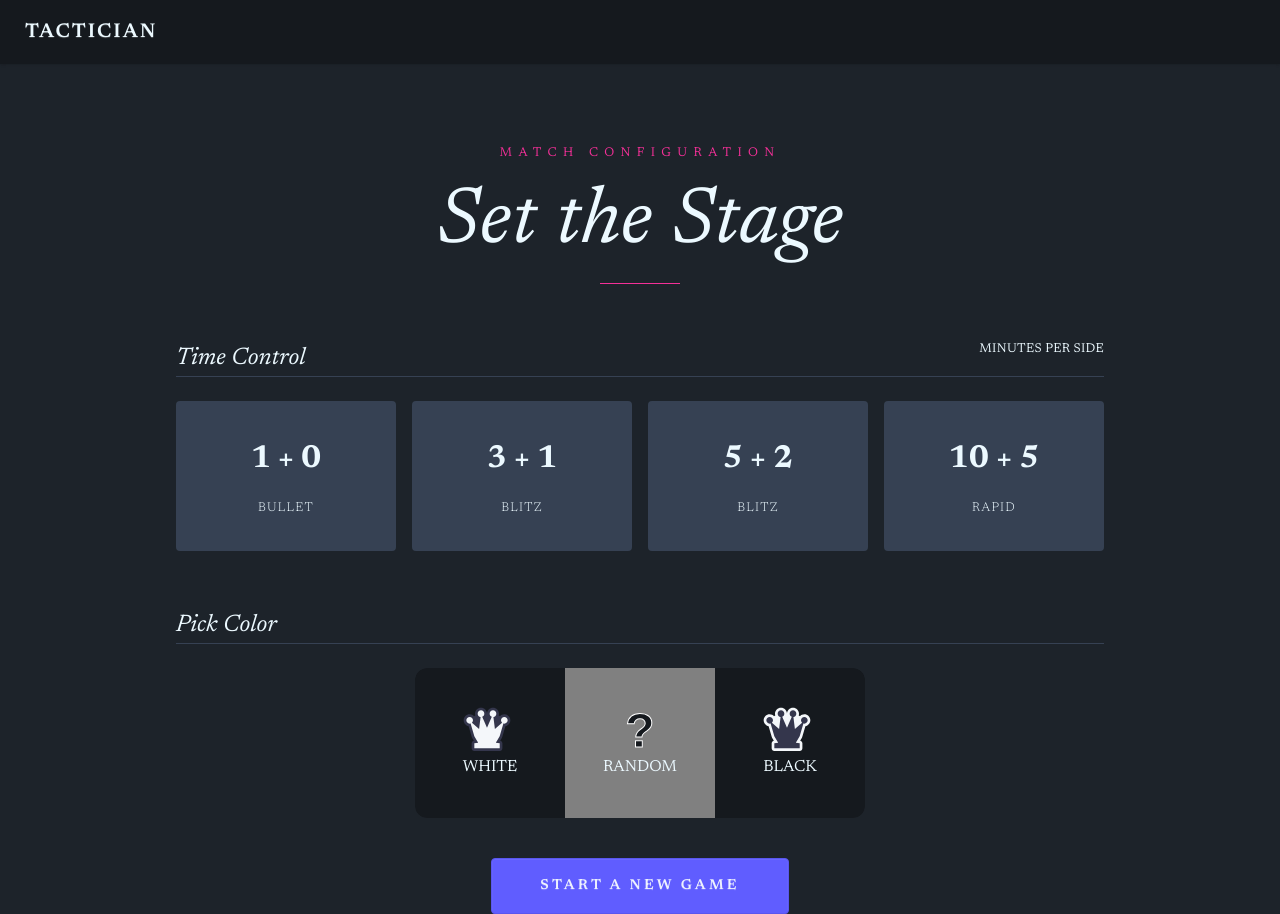
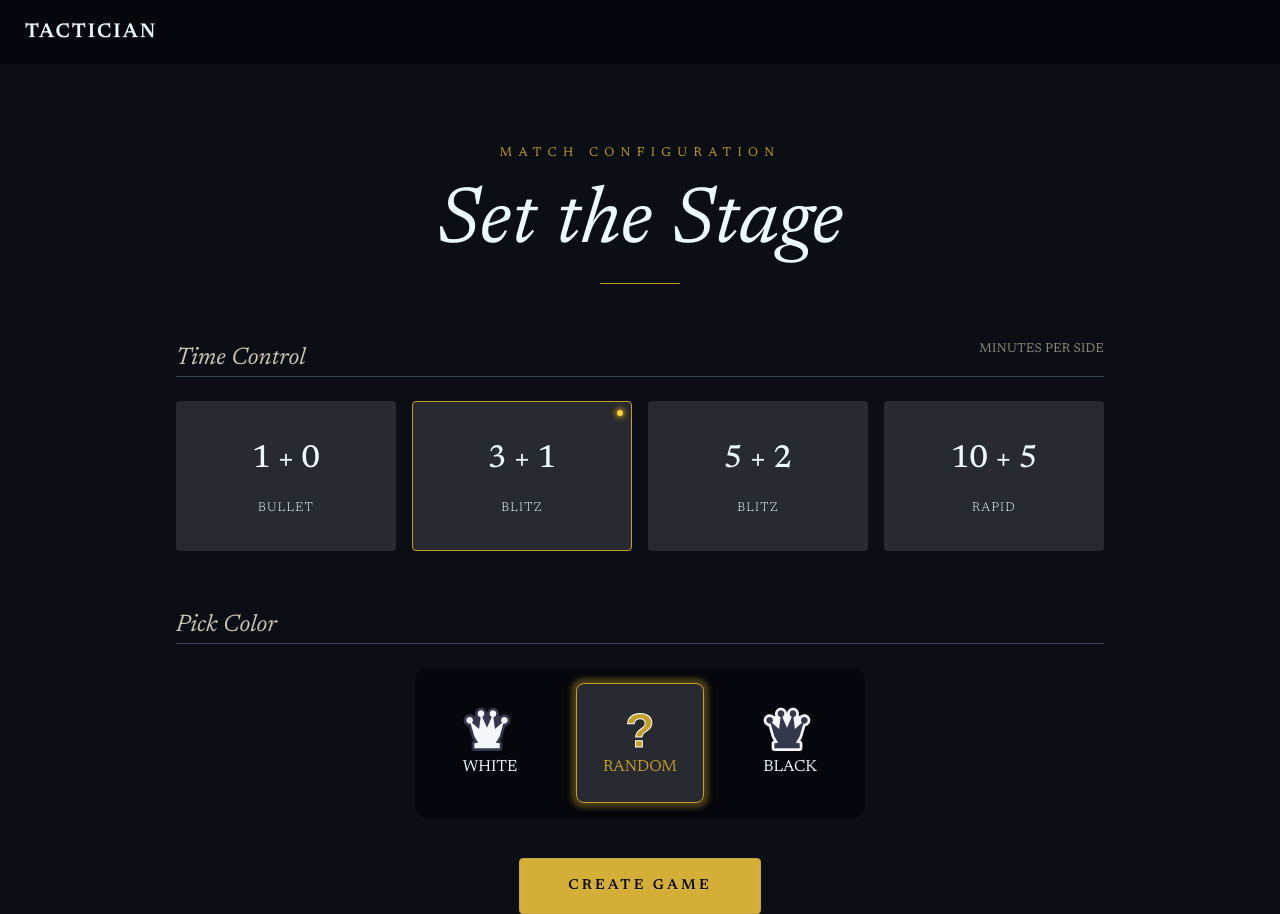
Before and after one commit to YashGadle/online-chess, a React (Vite) app in the folder frontend/: page /game-setup in a window 1280 px wide. Built offline with nearby package versions, Linux system fonts and the light colour scheme; a web font is replaced by a local one.

Commit message:
finish styles for game setup page

```diff
--- a/frontend/src/assets/QueenBlack.tsx
+++ b/frontend/src/assets/QueenBlack.tsx
@@ -1,8 +1,7 @@
-const QueenBlack = ({ color = "#34364C", size = 72 }: { color?: string, size?: number }) => (
+const QueenBlack = ({ color = "#F4F7FA", size = 72 }: { color?: string, size?: number }) => (
   <svg width={size} height={size} viewBox="0 0 72 72" fill="none" xmlns="http://www.w3.org/2000/svg">
-    <path fill="#F4F7FA" d="M18 10C18 10.9873 18.1588 11.9373 18.4523 12.8258L16.4779 13.752C14.841 12.0553 12.5438 11 10 11C5.02944 11 1 15.0294 1 20C1 24.4308 4.2018 28.1138 8.41791 28.8614L13.16 45.12C13.259 45.4594 13.4025 45.7842 13.5869 46.0858L16.32 50.5582L16.3032 50.5612C14.3925 50.8992 13 52.5597 13 54.5V62C13 64.2091 14.7909 66 17 66L55.0769 66C56.1378 66 57.1552 65.5786 57.9053 64.8284C58.6555 64.0783 59.0769 63.0609 59.0769 62V54.5C59.0769 52.5574 57.6813 50.8957 55.7679 50.5601L55.6875 50.546L58.4131 46.0858C58.5975 45.7842 58.741 45.4594 58.84 45.12L63.5821 28.8614C67.7982 28.1138 71 24.4308 71 20C71 15.0294 66.9706 11 62 11C59.453 11 57.1532 12.058 55.5159 13.7584L53.545 12.8339C53.8402 11.9431 54 10.9903 54 10C54 5.02944 49.9706 1 45 1C40.0294 1 36 5.02944 36 10C36 5.02944 31.9706 1 27 1C22.0294 1 18 5.02944 18 10Z" />
-    <path fill={color} d="M28.7948 14.6682C30.6696 13.947 32 12.1288 32 10C32 7.23858 29.7614 5 27 5C24.2386 5 22 7.23858 22 10C22 12.5519 23.9117 14.6572 26.3811 14.9621L24.1513 33L13.4022 23.6641C14.3851 22.751 15 21.4473 15 20C15 17.2386 12.7614 15 10 15C7.23858 15 5 17.2386 5 20C5 22.7614 7.23858 25 10 25C10.4861 25 10.956 24.9306 11.4004 24.8013L17 44L22.7906 53.4756L17 54.5V62L55.0769 62V54.5L49.2119 53.4714L55 44L60.5996 24.8013C61.044 24.9306 61.5139 25 62 25C64.7614 25 67 22.7614 67 20C67 17.2386 64.7614 15 62 15C59.2386 15 57 17.2386 57 20C57 21.4473 57.6149 22.751 58.5978 23.6641L47.8487 33L45.6189 14.9621C48.0883 14.6572 50 12.5519 50 10C50 7.23858 47.7614 5 45 5C42.2386 5 40 7.23858 40 10C40 12.1288 41.3304 13.947 43.2052 14.6682L36 31L28.7948 14.6682Z" />
-  </svg>
+    <path fill={color} d="M18 10C18 10.9873 18.1588 11.9373 18.4523 12.8258L16.4779 13.752C14.841 12.0553 12.5438 11 10 11C5.02944 11 1 15.0294 1 20C1 24.4308 4.2018 28.1138 8.41791 28.8614L13.16 45.12C13.259 45.4594 13.4025 45.7842 13.5869 46.0858L16.32 50.5582L16.3032 50.5612C14.3925 50.8992 13 52.5597 13 54.5V62C13 64.2091 14.7909 66 17 66L55.0769 66C56.1378 66 57.1552 65.5786 57.9053 64.8284C58.6555 64.0783 59.0769 63.0609 59.0769 62V54.5C59.0769 52.5574 57.6813 50.8957 55.7679 50.5601L55.6875 50.546L58.4131 46.0858C58.5975 45.7842 58.741 45.4594 58.84 45.12L63.5821 28.8614C67.7982 28.1138 71 24.4308 71 20C71 15.0294 66.9706 11 62 11C59.453 11 57.1532 12.058 55.5159 13.7584L53.545 12.8339C53.8402 11.9431 54 10.9903 54 10C54 5.02944 49.9706 1 45 1C40.0294 1 36 5.02944 36 10C36 5.02944 31.9706 1 27 1C22.0294 1 18 5.02944 18 10Z" />
+    <path fill="#34364C" d="M28.7948 14.6682C30.6696 13.947 32 12.1288 32 10C32 7.23858 29.7614 5 27 5C24.2386 5 22 7.23858 22 10C22 12.5519 23.9117 14.6572 26.3811 14.9621L24.1513 33L13.4022 23.6641C14.3851 22.751 15 21.4473 15 20C15 17.2386 12.7614 15 10 15C7.23858 15 5 17.2386 5 20C5 22.7614 7.23858 25 10 25C10.4861 25 10.956 24.9306 11.4004 24.8013L17 44L22.7906 53.4756L17 54.5V62L55.0769 62V54.5L49.2119 53.4714L55 44L60.5996 24.8013C61.044 24.9306 61.5139 25 62 25C64.7614 25 67 22.7614 67 20C67 17.2386 64.7614 15 62 15C59.2386 15 57 17.2386 57 20C57 21.4473 57.6149 22.751 58.5978 23.6641L47.8487 33L45.6189 14.9621C48.0883 14.6572 50 12.5519 50 10C50 7.23858 47.7614 5 45 5C42.2386 5 40 7.23858 40 10C40 12.1288 41.3304 13.947 43.2052 14.6682L36 31L28.7948 14.6682Z" /> </svg>
 );
 
 export default QueenBlack;
--- a/frontend/src/assets/QueenWhite.tsx
+++ b/frontend/src/assets/QueenWhite.tsx
@@ -1,7 +1,7 @@
-const QueenWhite = ({ color = "#F4F7FA", size = 72 }: { color?: string, size?: number }) => (
+const QueenWhite = ({ color = "#34364C", size = 72 }: { color?: string, size?: number }) => (
   <svg width={size} height={size} viewBox="0 0 72 72" fill="none" xmlns="http://www.w3.org/2000/svg">
-    <path fill="#34364C" d="M18 10C18 10.9873 18.1588 11.9373 18.4523 12.8258L16.4779 13.752C14.841 12.0553 12.5438 11 10 11C5.02944 11 1 15.0294 1 20C1 24.4308 4.2018 28.1138 8.41791 28.8614L13.16 45.12C13.259 45.4594 13.4025 45.7842 13.5869 46.0858L16.32 50.5582L16.3032 50.5612C14.3925 50.8992 13 52.5597 13 54.5V62C13 64.2091 14.7909 66 17 66L55.0769 66C56.1378 66 57.1552 65.5786 57.9053 64.8284C58.6555 64.0783 59.0769 63.0609 59.0769 62V54.5C59.0769 52.5574 57.6813 50.8957 55.7679 50.5601L55.6875 50.546L58.4131 46.0858C58.5975 45.7842 58.741 45.4594 58.84 45.12L63.5821 28.8614C67.7982 28.1138 71 24.4308 71 20C71 15.0294 66.9706 11 62 11C59.453 11 57.1532 12.058 55.5159 13.7584L53.545 12.8339C53.8402 11.9431 54 10.9903 54 10C54 5.02944 49.9706 1 45 1C40.0294 1 36 5.02944 36 10C36 5.02944 31.9706 1 27 1C22.0294 1 18 5.02944 18 10Z" />
-    <path fill={color} d="M28.7948 14.6682C30.6696 13.947 32 12.1288 32 10C32 7.23858 29.7614 5 27 5C24.2386 5 22 7.23858 22 10C22 12.5519 23.9117 14.6572 26.3811 14.9621L24.1513 33L13.4022 23.6641C14.3851 22.751 15 21.4473 15 20C15 17.2386 12.7614 15 10 15C7.23858 15 5 17.2386 5 20C5 22.7614 7.23858 25 10 25C10.4861 25 10.956 24.9306 11.4004 24.8013L17 44L22.7906 53.4756L17 54.5V62L55.0769 62V54.5L49.2119 53.4714L55 44L60.5996 24.8013C61.044 24.9306 61.5139 25 62 25C64.7614 25 67 22.7614 67 20C67 17.2386 64.7614 15 62 15C59.2386 15 57 17.2386 57 20C57 21.4473 57.6149 22.751 58.5978 23.6641L47.8487 33L45.6189 14.9621C48.0883 14.6572 50 12.5519 50 10C50 7.23858 47.7614 5 45 5C42.2386 5 40 7.23858 40 10C40 12.1288 41.3304 13.947 43.2052 14.6682L36 31L28.7948 14.6682Z" />
+    <path fill={color} d="M18 10C18 10.9873 18.1588 11.9373 18.4523 12.8258L16.4779 13.752C14.841 12.0553 12.5438 11 10 11C5.02944 11 1 15.0294 1 20C1 24.4308 4.2018 28.1138 8.41791 28.8614L13.16 45.12C13.259 45.4594 13.4025 45.7842 13.5869 46.0858L16.32 50.5582L16.3032 50.5612C14.3925 50.8992 13 52.5597 13 54.5V62C13 64.2091 14.7909 66 17 66L55.0769 66C56.1378 66 57.1552 65.5786 57.9053 64.8284C58.6555 64.0783 59.0769 63.0609 59.0769 62V54.5C59.0769 52.5574 57.6813 50.8957 55.7679 50.5601L55.6875 50.546L58.4131 46.0858C58.5975 45.7842 58.741 45.4594 58.84 45.12L63.5821 28.8614C67.7982 28.1138 71 24.4308 71 20C71 15.0294 66.9706 11 62 11C59.453 11 57.1532 12.058 55.5159 13.7584L53.545 12.8339C53.8402 11.9431 54 10.9903 54 10C54 5.02944 49.9706 1 45 1C40.0294 1 36 5.02944 36 10C36 5.02944 31.9706 1 27 1C22.0294 1 18 5.02944 18 10Z" />
+    <path fill="#F4F7FA" d="M28.7948 14.6682C30.6696 13.947 32 12.1288 32 10C32 7.23858 29.7614 5 27 5C24.2386 5 22 7.23858 22 10C22 12.5519 23.9117 14.6572 26.3811 14.9621L24.1513 33L13.4022 23.6641C14.3851 22.751 15 21.4473 15 20C15 17.2386 12.7614 15 10 15C7.23858 15 5 17.2386 5 20C5 22.7614 7.23858 25 10 25C10.4861 25 10.956 24.9306 11.4004 24.8013L17 44L22.7906 53.4756L17 54.5V62L55.0769 62V54.5L49.2119 53.4714L55 44L60.5996 24.8013C61.044 24.9306 61.5139 25 62 25C64.7614 25 67 22.7614 67 20C67 17.2386 64.7614 15 62 15C59.2386 15 57 17.2386 57 20C57 21.4473 57.6149 22.751 58.5978 23.6641L47.8487 33L45.6189 14.9621C48.0883 14.6572 50 12.5519 50 10C50 7.23858 47.7614 5 45 5C42.2386 5 40 7.23858 40 10C40 12.1288 41.3304 13.947 43.2052 14.6682L36 31L28.7948 14.6682Z" />
   </svg>
 );
 
--- a/frontend/src/components/tile.tsx
+++ b/frontend/src/components/tile.tsx
@@ -2,15 +2,20 @@ type PropsT = {
   active?: boolean;
   title: string;
   subtitle: string;
+  value: string;
+  onClick: (val: string) => void;
 };
 
 const Tile = (props: PropsT) => {
-  const { title, subtitle, active } = props;
+  const { title, subtitle, value, active, onClick } = props;
   return (
-    <div className="flex flex-col gap-4 items-center justify-center w-55 h-37.5 bg-gray-700 rounded-sm cursor-pointer">
-      <div className="text-[2rem] font-bold">{title}</div>
+    <button
+      onClick={() => onClick(value)}
+      className={`relative flex flex-col gap-4 items-center justify-center w-55 h-37.5 bg-tertiary rounded-sm cursor-pointer ${active && "active-border"}`}>
+      <div className="text-[2rem] font-medium">{title}</div>
       <div className="text-[0.8rem] font-light uppercase tracking-widest">{subtitle}</div>
-    </div>
+      {active && <div className="absolute top-2 right-2 bg-amber-300 w-[6px] h-[6px] rounded-full [box-shadow:0_0_5px_2px_rgba(234,179,8,0.6)]" />}
+    </button>
   );
 }
 
--- a/frontend/src/index.css
+++ b/frontend/src/index.css
@@ -1,7 +1,7 @@
 @import "tailwindcss";
 
 @plugin "daisyui" {
-    themes: dark --default, dark;
+  themes: dark --default, dark;
 }
 
 ::view-transition-old(root) {
@@ -13,11 +13,40 @@
 }
 
 @keyframes slide-out {
-  from { transform: translateX(0); }
-  to   { transform: translateX(-50px); opacity: 0; }
+  from {
+    transform: translateX(0);
+  }
+
+  to {
+    transform: translateX(-50px);
+    opacity: 0;
+  }
 }
 
 @keyframes slide-in {
-  from { transform: translateX(50px); opacity: 0; }
-  to   { transform: translateX(0); }
+  from {
+    transform: translateX(50px);
+    opacity: 0;
+  }
+
+  to {
+    transform: translateX(0);
+  }
 }
+
+[data-theme="dark"] {
+  --color-primary: #D4AF37;
+  --color-secondary: #C5A028;
+  --color-tertiary: #282A31;
+  --color-accent-content: #CDC5B1;
+  --color-info-content: #948E7B;
+  --color-base-100: #0B0E14;
+  --color-base-200: #080B10;
+  --color-base-300: #05070C;
+  --box-shadow-100: 0 0 5px 5px color-mix(in srgb, var(--color-secondary) 35%, transparent);
+
+}
+
+.bg-tertiary {
+  background-color: var(--color-tertiary);
+}
--- /dev/null
+++ b/frontend/src/pages/game-setup.css
@@ -0,0 +1,88 @@
+.question-mark {
+  font-family: sans-serif;
+  font-weight: 800;
+  -webkit-text-stroke: 1px white;
+  color: var(--color-base-300);
+  transition: 0.1s color linear;
+
+  &.active {
+    color: var(--color-secondary);
+  }
+}
+
+.anchor {
+  width: 150px;
+  height: 150px;
+  text-transform: uppercase;
+  display: flex;
+  flex-direction: column;
+  justify-content: center;
+  align-items: center;
+  cursor: pointer;
+  transition: 0.1s color linear;
+}
+
+.anchor:nth-of-type(1) {
+  anchor-name: --item-1;
+
+  &.active {
+    color: var(--color-secondary);
+  }
+}
+
+.anchor:nth-of-type(2) {
+  anchor-name: --item-2;
+
+  &.active {
+    color: var(--color-secondary);
+  }
+
+}
+
+.anchor:nth-of-type(3) {
+  anchor-name: --item-3;
+
+  &.active {
+    color: var(--color-secondary);
+  }
+
+}
+
+:root:has(.anchor:nth-of-type(1).active) .bubble {
+  position-anchor: --item-1;
+}
+
+:root:has(.anchor:nth-of-type(2).active) .bubble {
+  position-anchor: --item-2;
+}
+
+:root:has(.anchor:nth-of-type(3).active) .bubble {
+  position-anchor: --item-3;
+}
+
+.bubble {
+  position: absolute;
+  position-anchor: --item-2;
+  left: anchor(left);
+  top: anchor(top);
+  width: anchor-size(width);
+  height: anchor-size(height);
+  transition: all 0.2s linear;
+  border-radius: 8px;
+  pointer-events: none;
+  display: flex;
+  justify-content: center;
+  align-items: center;
+
+  .bubble-content {
+    height: 80%;
+    width: 85%;
+    border: 1px solid var(--color-secondary);
+    border-radius: 8px;
+    box-shadow: var(--box-shadow-100);
+  }
+}
+
+.active-border {
+  border: 1px solid var(--color-secondary);
+}
--- a/frontend/src/pages/game-setup.tsx
+++ b/frontend/src/pages/game-setup.tsx
@@ -1,36 +1,29 @@
+import { useState } from 'react';
 import { Tile } from "../components/tile";
 
 import QueenWhite from '../assets/QueenWhite';
 import QueenBlack from '../assets/QueenBlack';
 
+import { timeControlOptions } from "../utils/time-control";
+
+import './game-setup.css';
+
+const WHITE = 'w', BLACK = 'b', RANDOM = '?';
+
 const GameSetup = () => {
-  const timeControl = [
-    {
-      title: "1 + 0",
-      description: "Bullet",
-      value: "1|0",
-    },
-    {
-      title: "3 + 1",
-      description: "Blitz",
-      value: "3|1",
-    },
+  const [timeControl, setTimeControl] = useState("3|1");
+  const [color, setColor] = useState(RANDOM);
 
-    {
-      title: "5 + 2",
-      description: "Blitz",
-      value: "5|2",
-    },
-    {
-      title: "10 + 5",
-      description: "Rapid",
-      value: "10|5",
-    },
+  const onTimeControlClick = (tC: string) => {
+    setTimeControl(tC);
+  }
+  const onColorPick = (option: "w" | "b" | "?") => {
+    setColor(option);
+  }
 
-  ];
   return (
     <div className="mx-auto mt-0 lg:mt-14">
-      <div className="flex flex-col items-center">
+      <section className="flex flex-col items-center">
         <p className="tracking-[0.5em] text-[0.8rem] uppercase text-secondary">
           Match Configuration
         </p>
@@ -38,116 +31,69 @@ const GameSetup = () => {
           <i>Set the Stage</i>
         </h1>
         <hr className="w-20 text-secondary" />
-      </div>
+      </section>
 
-      <div className="flex flex-col mt-14">
+      <section className="flex flex-col mt-14">
         <div className="flex justify-between">
-          <span className="text-[1.5rem]"><i>Time Control</i></span>
-          <span className="uppercase tracking-wide text-[0.8rem]">Minutes per side</span>
+          <span className="text-[1.5rem] text-accent-content"><i>Time Control</i></span>
+          <span className="uppercase tracking-wide text-[0.8rem] text-info-content">Minutes per side</span>
         </div>
         <hr className="w-full text-gray-700" />
         <div className="grid grid-cols-2 gap-4 mt-6 lg:grid-cols-4">
-          {timeControl.map((time, idx) => (
-            <Tile key={idx} title={time.title} subtitle={time.description} />
+          {timeControlOptions.map((time, idx) => (
+            <Tile
+              key={idx}
+              title={time.title}
+              subtitle={time.description}
+              value={time.value}
+              active={time.value === timeControl}
+              onClick={onTimeControlClick}
+            />
           ))}
         </div>
-      </div>
+      </section>
 
-      <div className="flex flex-col mt-14">
+      <section className="flex flex-col mt-14">
         <div>
-          <span className="text-[1.5rem]"><i>Pick Color</i></span>
+          <span className="text-[1.5rem] text-accent-content"><i>Pick Color</i></span>
           <hr className="w-full text-gray-700" />
         </div>
+
         <div className="flex justify-center w-full mt-6">
           <div className="relative w-max flex justify-center overflow-hidden rounded-xl">
-            <div className="bubble" />
-            <span className="anchor bg-base-300">
+            <div className="bubble" >
+              <div className="bubble-content bg-tertiary" />
+            </div>
+            <button className={`anchor bg-base-300 ${color === WHITE && "active"}`} onClick={() => onColorPick(WHITE)}>
               <div className="z-2">
                 <QueenWhite size={48} />
                 White
               </div>
-            </span>
-            <span className="anchor bg-base-300">
+            </button>
+            <button className={`anchor bg-base-300 ${color === RANDOM && "active"}`} onClick={() => onColorPick(RANDOM)}>
               <div className="z-2 text-center">
-                <div className="question-mark text-5xl">?</div>
+                <div className={`question-mark text-5xl ${color === RANDOM && "active"}`}>?</div>
                 Random
               </div>
-            </span>
-            <span className="anchor bg-base-300">
+            </button>
+            <button className={`anchor bg-base-300 ${color === BLACK && "active"}`} onClick={() => onColorPick(BLACK)}>
               <div className="z-2">
                 <QueenBlack size={48} />
                 Black
               </div>
-            </span>
+            </button>
           </div>
         </div>
-        <style>{`
-          .question-mark {
-            font-family: sans-serif;
-            font-weight: 800;
-            color: var(--color-base-300);
-            -webkit-text-stroke: 1px white;
-          }
+      </section>
 
-          .anchor {
-            width: 150px;
-            height: 150px;
-            text-transform: uppercase;
-            display: flex;
-            flex-direction: column;
-            justify-content: center;
-            align-items: center;
-            cursor: pointer;
-          }
-
-          .anchor:nth-of-type(1) {
-            anchor-name: --item-1;
-            border-top-left-radius: 12px;
-            border-bottom-left-radius: 12px;
-          }
-
-          .anchor:nth-of-type(2) {
-            anchor-name: --item-2;
-          }
-
-          .anchor:nth-of-type(3) {
-            anchor-name: --item-3;
-            border-top-right-radius: 12px;
-            border-bottom-right-radius: 12px;
-          }
-
-          :root:has(.anchor:nth-of-type(1):hover) .bubble {
-            position-anchor: --item-1;
-          }
-          :root:has(.anchor:nth-of-type(2):hover) .bubble {
-            position-anchor: --item-2;
-          }
-          :root:has(.anchor:nth-of-type(3):hover) .bubble {
-            position-anchor: --item-3;
-          }
-
-          .bubble {
-            position: absolute;
-            position-anchor: --item-2;
-            left: anchor(left);
-            top: anchor(top);
-            width: anchor-size(width);
-            height: anchor-size(height);
-            transition: all 0.2s linear;
-            pointer-events: none;
-            background-color: gray;
-          }
-        `}</style>
-      </div>
-
-      <div className="flex justify-center">
+      <section className="flex justify-center">
         <button
-     //     onClick={onStartClick}
-          className="btn btn-primary btn-xl rounded-sm mt-10 text-[0.9rem] uppercase tracking-[0.2rem] px-12"
+          //     onClick={onStartClick}
+          className="btn btn-primary text-neutral btn-xl rounded-sm mt-10 text-[0.9rem] uppercase tracking-[0.2rem] px-12"
         >
-          Start a New Game
+          Create Game
         </button>
-      </div>
+      </section>
     </div >
   );
 }
--- a/frontend/src/pages/landing.tsx
+++ b/frontend/src/pages/landing.tsx
@@ -22,7 +22,7 @@ const Home = () => {
         </p>
         <button
           onClick={onStartClick}
-          className="btn btn-primary btn-xl rounded-sm mt-10 text-[0.9rem] uppercase tracking-[0.2rem] px-12"
+          className="btn btn-primary text-neutral btn-xl rounded-sm mt-10 text-[0.9rem] uppercase tracking-[0.2rem] px-12"
         >
           Start a New Game
         </button>
--- /dev/null
+++ b/frontend/src/utils/time-control.ts
@@ -0,0 +1,30 @@
+export type TimeControlSelectT = {
+  title: string;
+  description: string;
+  value: string;
+};
+
+export const timeControlOptions: Array<TimeControlSelectT> = [
+  {
+    title: "1 + 0",
+    description: "Bullet",
+    value: "1|0",
+  },
+  {
+    title: "3 + 1",
+    description: "Blitz",
+    value: "3|1",
+  },
+
+  {
+    title: "5 + 2",
+    description: "Blitz",
+    value: "5|2",
+  },
+  {
+    title: "10 + 5",
+    description: "Rapid",
+    value: "10|5",
+  },
+
+];
```
